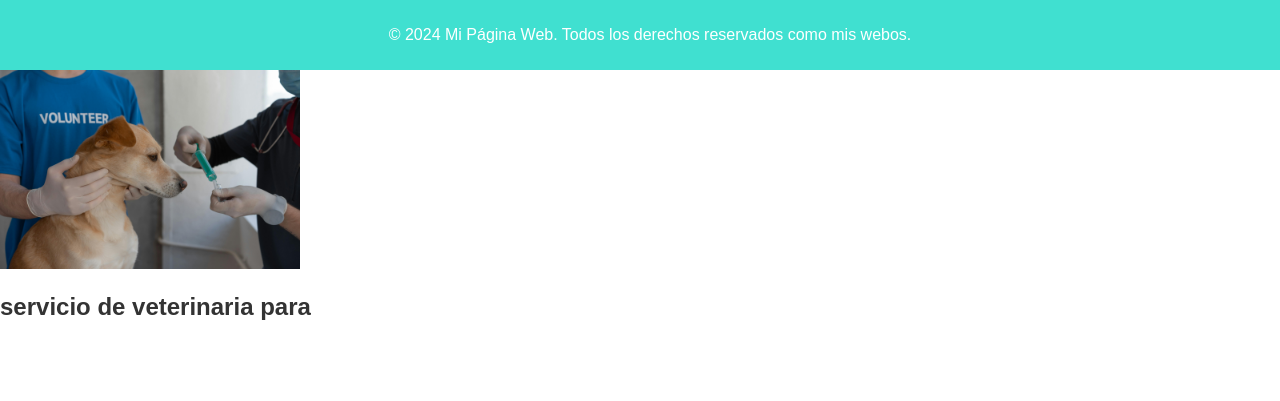
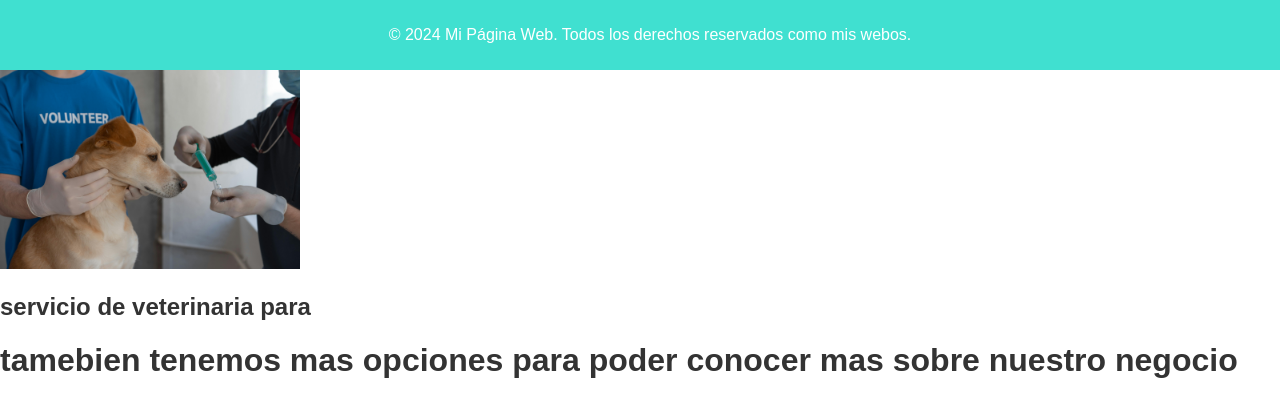
Before and after one commit to ArgusTechnology/WebVeterinaria, a plain HTML site: page fondo.html in a window 1280 px wide. Shown: the part 730-1131 px from the top of the page. Before the commit the page ends 1071 px from the top, so only its background shows below. Drawn offline with Linux system fonts and the light colour scheme.

Commit message:
letras de abajo
puse mas texto en la parte de abajo

```diff
--- a/fondo.html
+++ b/fondo.html
@@ -93,6 +93,8 @@
     <h2>servicio de veterinaria para </h2>
     <form action="/upload" method="post" enctype="multipart/form-data"></form>
 
+    <h1>tamebien tenemos mas opciones para poder conocer mas sobre nuestro negocio </h1>
+
 </body>
 
 
```
